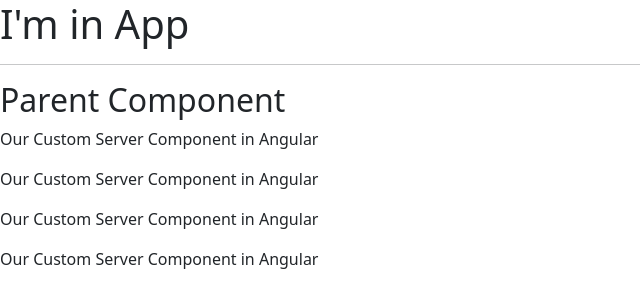
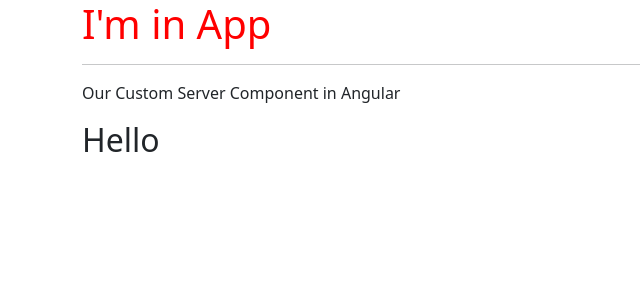
Before and after one commit to A3shaq/Basics-of-Angular, an Angular app: page / in a window 1280 px wide. Shown: the top 308 px of the page, without its empty margins (0-640 px from the left). Built offline with nearby package versions, Linux system fonts and the light colour scheme.

Commit message:
learn external and inline styling in angular

```diff
--- a/src/app/app.component.css
+++ b/src/app/app.component.css
@@ -0,0 +1,3 @@
+h1{
+    color: blueviolet;
+}
--- a/src/app/app.component.html
+++ b/src/app/app.component.html
@@ -1,4 +1,11 @@
-<h1>I'm in App</h1>
-<hr/>
+<div class="container">
+  <div class="row">
+    <div class="xs-col-12">
+      <h1>I'm in App</h1>
+      <hr />
 
-<app-servers></app-servers>
+      <app-servers></app-servers>
+
+    </div>
+  </div>
+</div>
--- a/src/app/app.component.ts
+++ b/src/app/app.component.ts
@@ -3,7 +3,12 @@ import { Component } from '@angular/core';
 @Component({
   selector: 'app-root',
   templateUrl: './app.component.html',
-  styleUrls: ['./app.component.css']
+  // styleUrls: ['./app.component.css']
+  styles:[`
+ h1{
+  color:red
+ }
+  `]
 })
 export class AppComponent {
   // name = 'Muhammad Arshaq';
--- a/src/app/servers/servers.component.ts
+++ b/src/app/servers/servers.component.ts
@@ -2,7 +2,8 @@ import { Component, OnInit } from '@angular/core';
 
 @Component({
   selector: 'app-servers',
-  templateUrl: './servers.component.html',
+  // templateUrl: './servers.component.html',
+  template: '<app-server> </app-server> <h2>Hello</h2>', // for multi line code use es6 template literals
   styleUrls: ['./servers.component.css']
 })
 export class ServersComponent implements OnInit {
```
